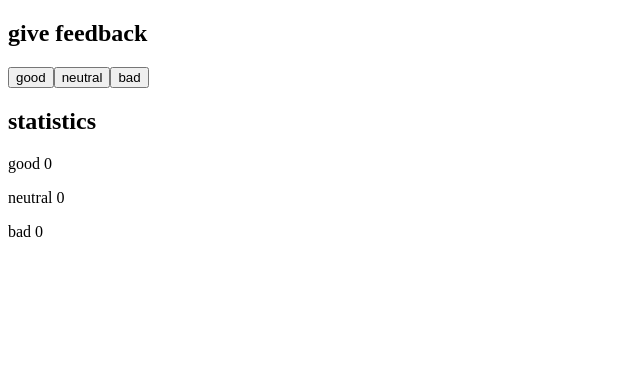
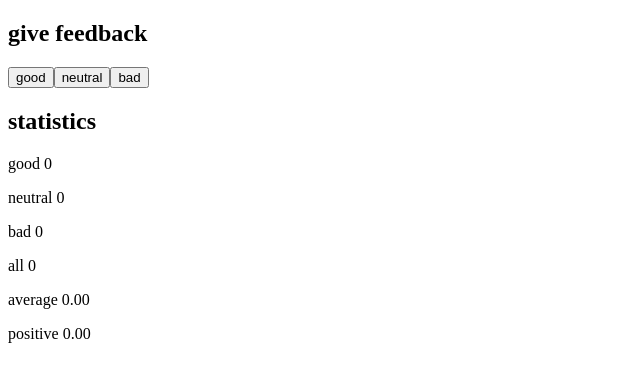
Before and after one commit to JaredKlopstein/Full-Stack-Open, a React (Vite) app in the folder part1/unicafe/: page / in a window 1280 px wide. Shown: the top 382 px of the page, without its empty margins (0-640 px from the left). Built offline with nearby package versions, Linux system fonts and the light colour scheme.

Commit message:
completed 1.7

```diff
--- a/part1/unicafe/src/App.jsx
+++ b/part1/unicafe/src/App.jsx
@@ -1,25 +1,36 @@
 import { useState } from "react";
 
 const App = () => {
-  // save clicks of each button to its own state
   const [good, setGood] = useState(0);
   const [neutral, setNeutral] = useState(0);
   const [bad, setBad] = useState(0);
 
   const handleGood = () => setGood(good + 1);
-  const handleNuetral = () => setNeutral(neutral + 1);
+  const handleNeutral = () => setNeutral(neutral + 1);
   const handleBad = () => setBad(bad + 1);
+
+  // Calculate total responses
+  const total = good + neutral + bad;
+
+  // Calculate average: good = 1, neutral = 0, bad = -1
+  const average = total === 0 ? 0 : (good * 1 + neutral * 0 + bad * -1) / total;
+
+  // Calculate positive responses
+  const positive = total === 0 ? 0 : good / total;
 
   return (
     <div>
       <h2>give feedback</h2>
       <button onClick={handleGood}>good</button>
-      <button onClick={handleNuetral}>neutral</button>
+      <button onClick={handleNeutral}>neutral</button>
       <button onClick={handleBad}>bad</button>
       <h2>statistics</h2>
       <p>good {good}</p>
       <p>neutral {neutral}</p>
       <p>bad {bad}</p>
+      <p>all {total}</p>
+      <p>average {average.toFixed(2)}</p>
+      <p>positive {positive.toFixed(2)}</p>
     </div>
   );
 };
```
